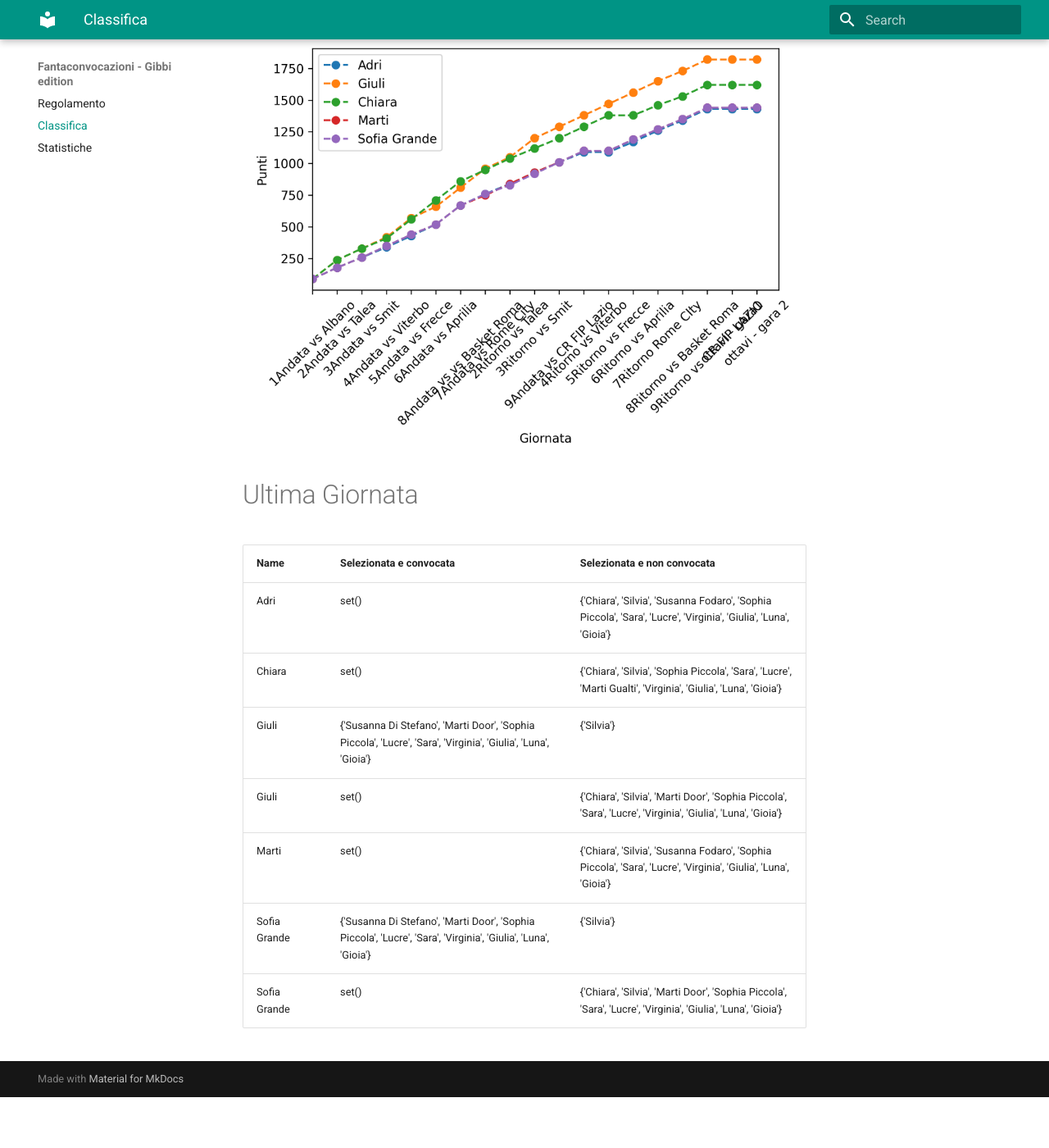
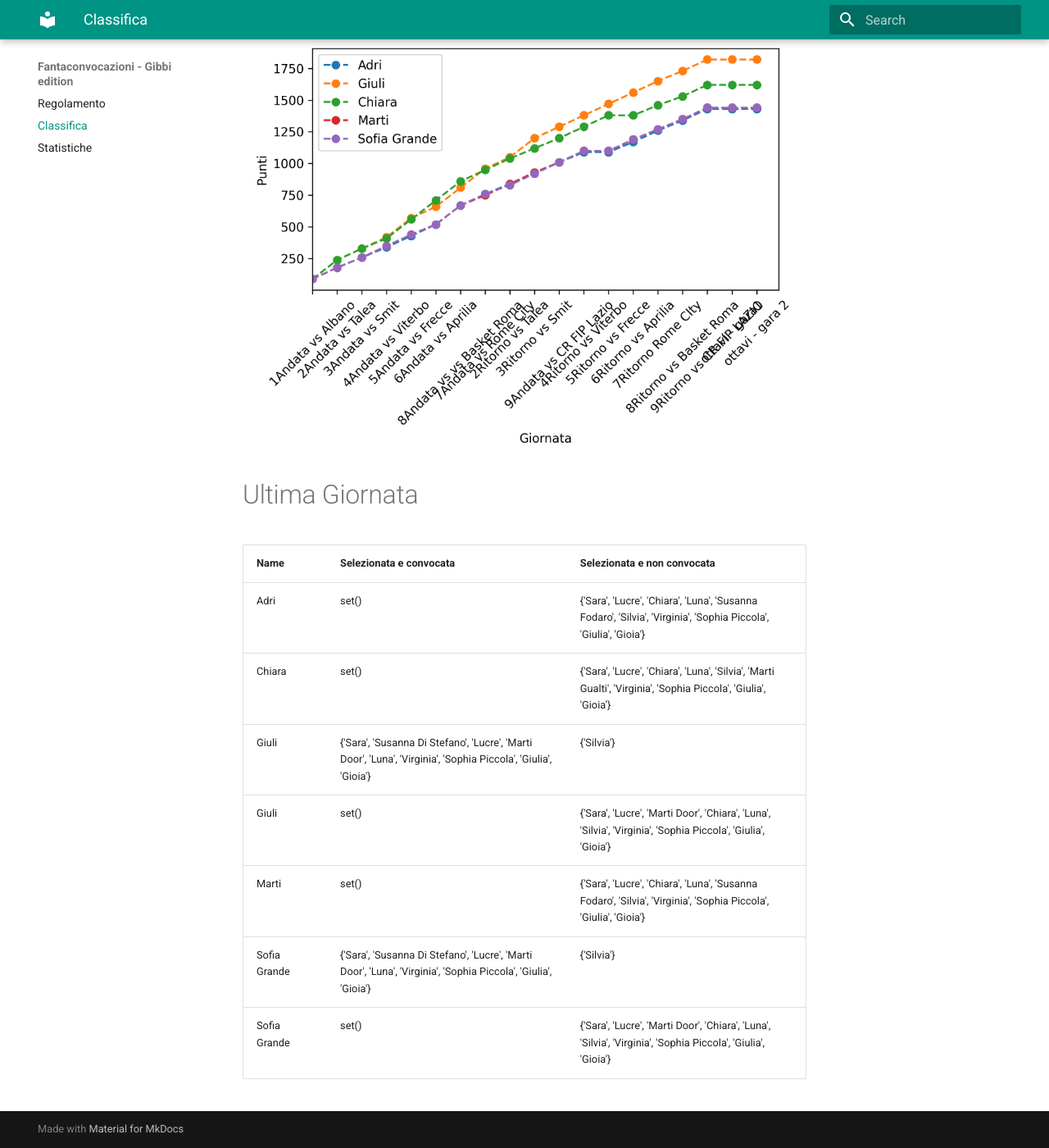
Before and after one commit to martinig94/fantagibbi, an MkDocs documentation site: the page built from docs/Classifica.md, in a window 1280 px wide and 1400 px high, scrolled down 565 px. Shown: the whole window at 82% size. Built offline with MkDocs 1.6.1 and Material for MkDocs 9.7.7, drawn with Linux system fonts in a browser that asks for light colours; before the commit the page ends 1903 px from its top, so only the background shows below that.

Commit message:
Auto-update from main.py

```diff
--- a/docs/Classifica.md
+++ b/docs/Classifica.md
@@ -18,11 +18,11 @@
 <!-- START_TABLE CORRECT -->
 | Name         | Selezionata e convocata                                                                                        | Selezionata e non convocata                                                                                      |
 |:-------------|:---------------------------------------------------------------------------------------------------------------|:-----------------------------------------------------------------------------------------------------------------|
-| Adri         | set()                                                                                                          | {'Chiara', 'Silvia', 'Susanna Fodaro', 'Sophia Piccola', 'Sara', 'Lucre', 'Virginia', 'Giulia', 'Luna', 'Gioia'} |
-| Chiara       | set()                                                                                                          | {'Chiara', 'Silvia', 'Sophia Piccola', 'Sara', 'Lucre', 'Marti Gualti', 'Virginia', 'Giulia', 'Luna', 'Gioia'}   |
-| Giuli        | {'Susanna Di Stefano', 'Marti Door', 'Sophia Piccola', 'Lucre', 'Sara', 'Virginia', 'Giulia', 'Luna', 'Gioia'} | {'Silvia'}                                                                                                       |
-| Giuli        | set()                                                                                                          | {'Chiara', 'Silvia', 'Marti Door', 'Sophia Piccola', 'Sara', 'Lucre', 'Virginia', 'Giulia', 'Luna', 'Gioia'}     |
-| Marti        | set()                                                                                                          | {'Chiara', 'Silvia', 'Susanna Fodaro', 'Sophia Piccola', 'Sara', 'Lucre', 'Virginia', 'Giulia', 'Luna', 'Gioia'} |
-| Sofia Grande | {'Susanna Di Stefano', 'Marti Door', 'Sophia Piccola', 'Lucre', 'Sara', 'Virginia', 'Giulia', 'Luna', 'Gioia'} | {'Silvia'}                                                                                                       |
-| Sofia Grande | set()                                                                                                          | {'Chiara', 'Silvia', 'Marti Door', 'Sophia Piccola', 'Sara', 'Lucre', 'Virginia', 'Giulia', 'Luna', 'Gioia'}     |
+| Adri         | set()                                                                                                          | {'Sara', 'Lucre', 'Chiara', 'Luna', 'Susanna Fodaro', 'Silvia', 'Virginia', 'Sophia Piccola', 'Giulia', 'Gioia'} |
+| Chiara       | set()                                                                                                          | {'Sara', 'Lucre', 'Chiara', 'Luna', 'Silvia', 'Marti Gualti', 'Virginia', 'Sophia Piccola', 'Giulia', 'Gioia'}   |
+| Giuli        | {'Sara', 'Susanna Di Stefano', 'Lucre', 'Marti Door', 'Luna', 'Virginia', 'Sophia Piccola', 'Giulia', 'Gioia'} | {'Silvia'}                                                                                                       |
+| Giuli        | set()                                                                                                          | {'Sara', 'Lucre', 'Marti Door', 'Chiara', 'Luna', 'Silvia', 'Virginia', 'Sophia Piccola', 'Giulia', 'Gioia'}     |
+| Marti        | set()                                                                                                          | {'Sara', 'Lucre', 'Chiara', 'Luna', 'Susanna Fodaro', 'Silvia', 'Virginia', 'Sophia Piccola', 'Giulia', 'Gioia'} |
+| Sofia Grande | {'Sara', 'Susanna Di Stefano', 'Lucre', 'Marti Door', 'Luna', 'Virginia', 'Sophia Piccola', 'Giulia', 'Gioia'} | {'Silvia'}                                                                                                       |
+| Sofia Grande | set()                                                                                                          | {'Sara', 'Lucre', 'Marti Door', 'Chiara', 'Luna', 'Silvia', 'Virginia', 'Sophia Piccola', 'Giulia', 'Gioia'}     |
 <!-- END_TABLE CORRECT -->
```
